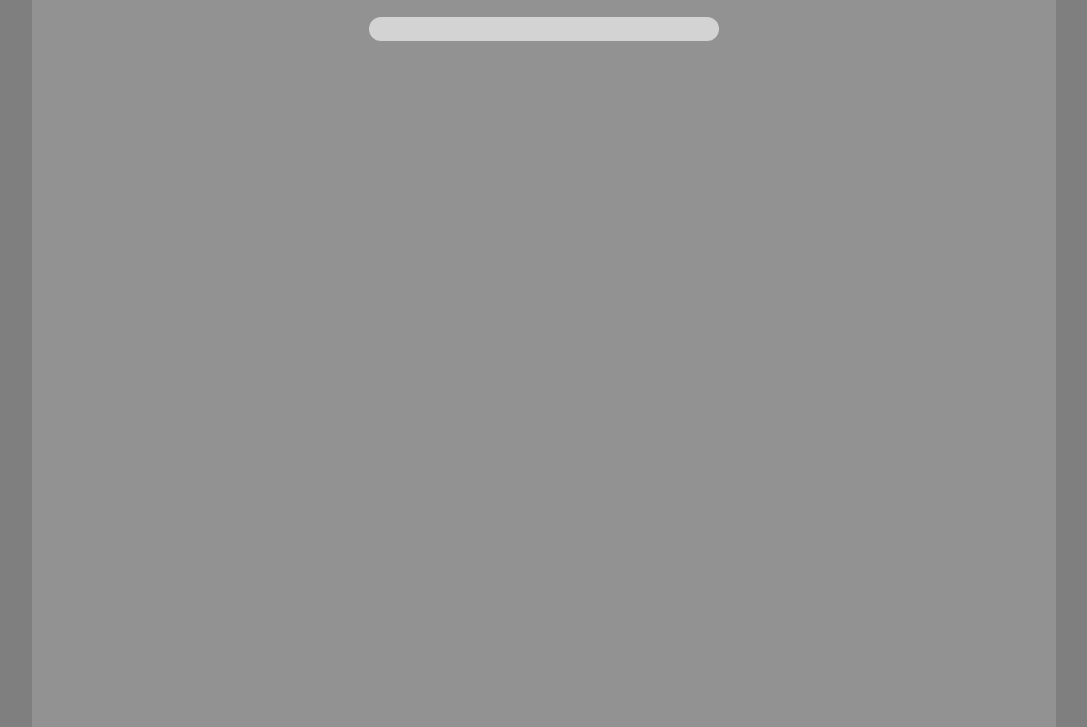
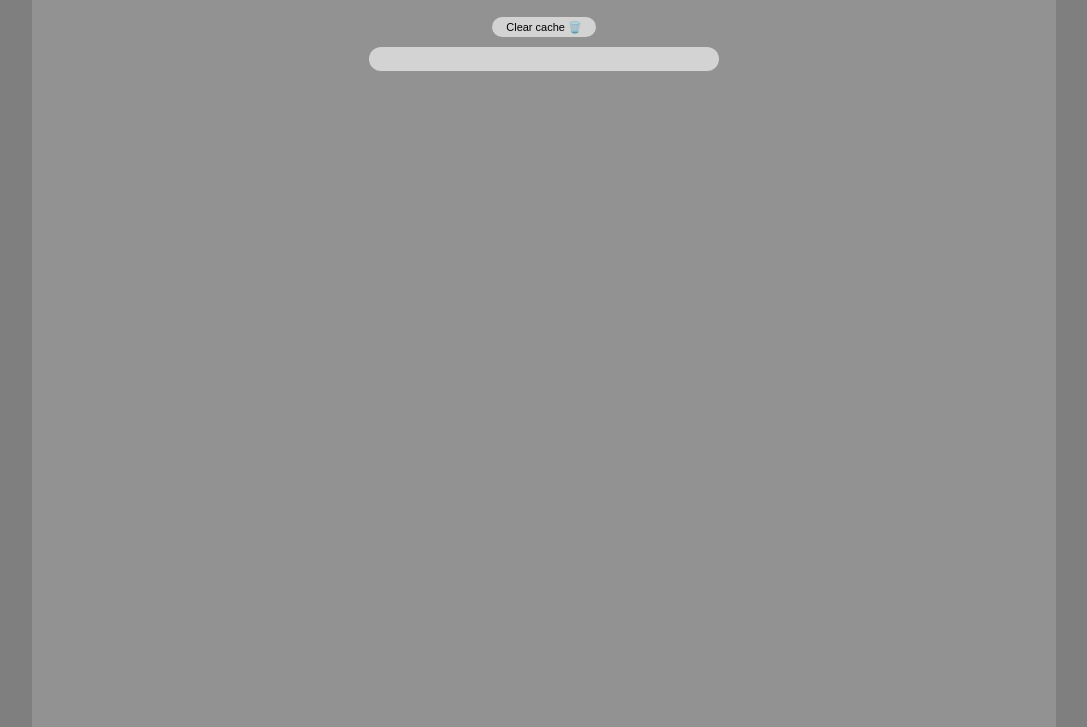
Before and after one commit to DmitriyHnatiuk/country-search, a website with bundled scripts: page index.html in a window 1280 px wide. Shown: the part 73-800 px from the top of the page, without its empty margins (96-1183 px from the left). Built offline with nearby package versions, Linux system fonts and the light colour scheme.

Commit message:
feat: implement clear cache button

```diff
--- a/src/css/style.css
+++ b/src/css/style.css
@@ -84,6 +84,34 @@ main {
 		background-color: white;
 		letter-spacing: 0.1rem;
 	}
+}
+
+.clear-cache-btn {
+	height: 2rem;
+	border-radius: 1.3rem;
+	border: none;
+	outline: none;
+	background-color: rgba(255, 255, 255, 0.6);
+	transition: background-color 0.6s;
+	display: inline-flex;
+	align-items: center;
+	justify-content: center;
+	padding: 0 1.4rem;
+	cursor: pointer;
+	color: #000;
+	line-height: 1;
+	font-size: 1.1rem;
+	margin-bottom: 1rem;
+}
+
+.clear-cache-btn:hover,
+.clear-cache-btn:focus {
+	background-color: white;
+}
+
+.clear-cache-btn:focus-visible {
+	outline: 2px solid #000;
+	outline-offset: 2px;
 }
 
 .cards__list {
--- a/src/index.ts
+++ b/src/index.ts
@@ -16,6 +16,7 @@ const toast = createToast();
 const initialJson = localStorage.getItem(CACHE_KEY) ?? '[]';
 const controller = createSearchController(initialJson);
 
+const clearCacheBtn = document.getElementById('clear-cache-btn');
 const search = document.getElementById('search') as HTMLInputElement;
 const countryList = document.getElementById('country-list');
 
@@ -28,6 +29,13 @@ search?.addEventListener('keydown', (e) => {
 	if (e.key === 'Enter') {
 		controller.setQuery(search.value);
 	}
+});
+
+clearCacheBtn?.addEventListener('click', () => {
+	localStorage.removeItem(CACHE_KEY);
+	controller.clearCache();
+	controller.setQuery('');
+	search.value = '';
 });
 
 let saveTimer: ReturnType<typeof setTimeout>;
--- a/src/ui/components/main/main.ts
+++ b/src/ui/components/main/main.ts
@@ -5,8 +5,17 @@ export const renderMain = () => {
 
 	const input = createElement({ tag: 'input', type: 'text', className: 'search', name: 'search', id: 'search' });
 
+	const clearButton = createElement({
+		tag: 'button',
+		className: 'clear-cache-btn',
+		id: 'clear-cache-btn',
+		type: 'button',
+		title: 'Clear cache',
+		ariaLabel: 'Clear cache',
+		textContent: ' Clear cache 🗑️',
+	});
 	const list = createElement({ tag: 'ul', className: 'cards__list', id: 'country-list' });
 
-	main.append(input, list);
+	main.append(clearButton, input, list);
 	return main;
 };
```
